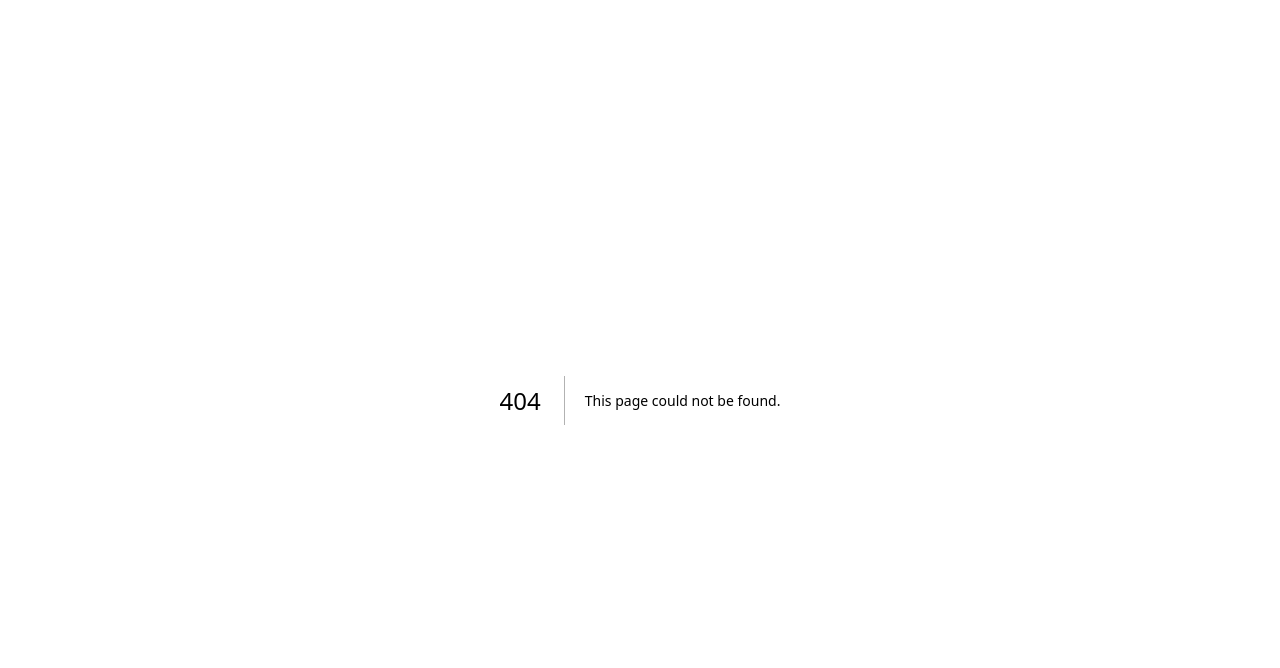
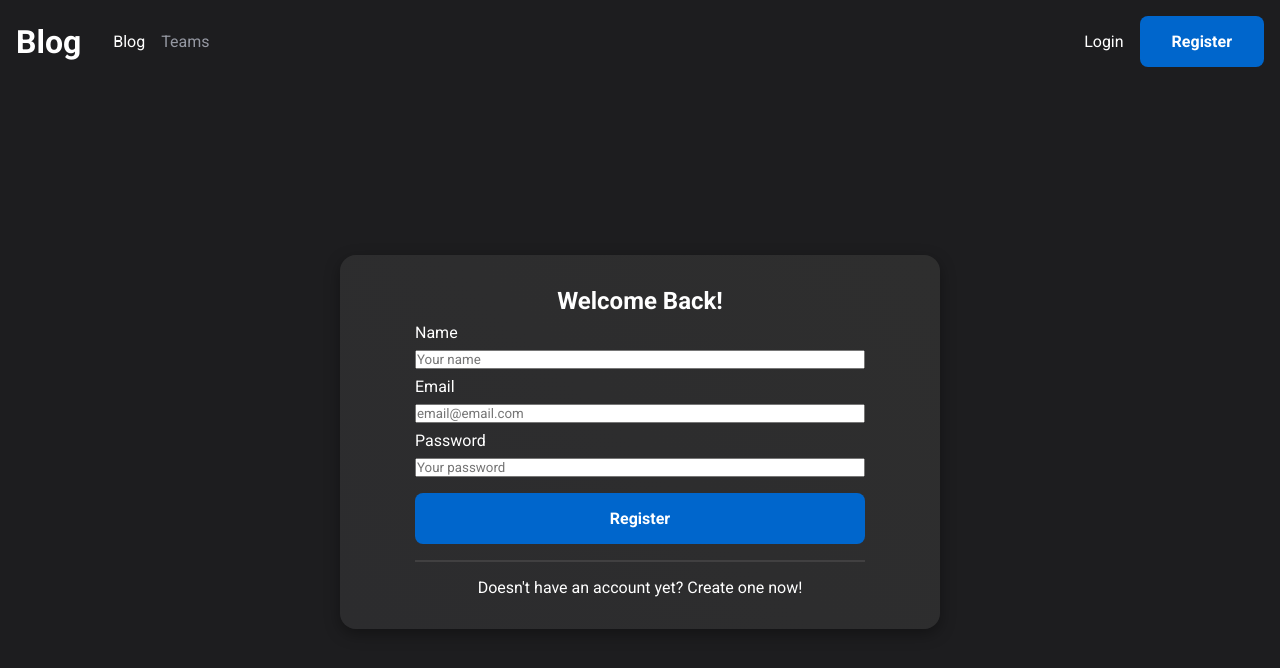
Before and after one commit to enzobocalon/nextjs-blog, a Next.js app: page /login in a window 1280 px wide. Before the commit this address had no page. Shown: the top 668 px of the page. Built offline with nearby package versions, Linux system fonts and the light colour scheme.

Commit message:
feat: initial Login/Register template

```diff
--- a/src/components/Button.ts
+++ b/src/components/Button.ts
@@ -10,6 +10,7 @@ export const Button = styled.button`
   font-size: 1rem;
   cursor: pointer;
   transition: all .3s ease;
+  width: 100%;
 
   :hover {
     background-color: white;
--- /dev/null
+++ b/src/components/Form/index.tsx
@@ -0,0 +1,55 @@
+import Link from 'next/link';
+import { Button } from '../Button';
+import { Input } from '../Input';
+import * as S from './styles';
+
+interface Props {
+  isLogin?: boolean;
+}
+
+export default function Form({isLogin}: Props) {
+	return (
+		<S.Container>
+			<S.Form>
+				<h1>Welcome Back!</h1>
+				{
+					!isLogin && (
+						<S.FieldContainer>
+							<label htmlFor="name">Name</label>
+							<Input
+								id="name"
+								name="name"
+								placeholder='Your name'
+								required
+							/>
+						</S.FieldContainer>
+					)
+				}
+				<S.FieldContainer>
+					<label htmlFor="email">Email</label>
+					<Input
+						id="email"
+						name="email"
+						placeholder='email@email.com'
+						required
+					/>
+				</S.FieldContainer>
+				<S.FieldContainer>
+					<label htmlFor="password">Password</label>
+					<Input
+						id="password"
+						name="password"
+						placeholder='Your password'
+						required
+					/>
+				</S.FieldContainer>
+				<S.FieldContainer>
+					<Button>{isLogin ? 'Login' : 'Register'}</Button>
+				</S.FieldContainer>
+				<Link href={'#'}>
+					<p>Doesn&apos;t have an account yet? Create one now!</p>
+				</Link>
+			</S.Form>
+		</S.Container>
+	);
+}
--- /dev/null
+++ b/src/components/Form/styles.ts
@@ -0,0 +1,62 @@
+import styled from 'styled-components';
+import { Button } from '../Button';
+
+export const Container = styled.section`
+  width: 100%;
+  max-width: 1440px;
+  margin: 1rem auto;
+  padding: 1rem;
+  display: flex;
+  flex-direction: column;
+  align-items: center;
+  justify-content: center;
+  height: calc(100vh - 83px - 2rem);
+`;
+
+export const Form = styled.form`
+  width: 100%;
+  max-width: 600px;
+  display: flex;
+  flex-direction: column;
+  align-items: center;
+  background: linear-gradient(45deg, rgba(44,44,46,1) 0%, rgba(46,46,46,1) 100%);
+  padding-block: 2rem;
+  border-radius: 1rem;
+  box-shadow: rgba(0, 0, 0, 0.35) 0px 5px 15px;
+
+  ${Button} {
+    margin-top: 1rem;
+  }
+
+  > a {
+    cursor: pointer;
+    margin-top: 1rem;
+
+    p {
+      transition: all .3s ease;
+    }
+
+    :hover {
+      p {
+        color: ${({theme}) => theme.blue};
+      }
+    }
+  }
+`;
+
+export const FieldContainer = styled.div`
+  display: flex;
+  flex-direction: column;
+  width: 100%;
+  max-width: 75%;
+  margin: 0 auto;
+
+  label {
+    margin-block: .5rem;
+  }
+
+  :last-of-type {
+    padding-bottom: 1rem;
+    border-bottom: 2px solid ${({theme}) => theme.darkGray};
+  }
+`;
--- /dev/null
+++ b/src/components/Input.ts
@@ -0,0 +1,5 @@
+import styled from 'styled-components';
+
+export const Input = styled.input`
+
+`;
--- /dev/null
+++ b/src/pages/login/index.tsx
@@ -0,0 +1,10 @@
+import Form from '@/components/Form';
+import RootLayout from '@/components/layouts/RootLayout';
+
+export default function Login() {
+	return (
+		<RootLayout>
+			<Form />
+		</RootLayout>
+	);
+}
--- a/src/styles/global.ts
+++ b/src/styles/global.ts
@@ -19,4 +19,9 @@ export const GlobalStyle = createGlobalStyle`
   a, button, input {
     font-family: inherit;
   }
+
+  a {
+    color: inherit;
+    text-decoration: none;
+  }
 `;
--- a/src/styles/themes/index.ts
+++ b/src/styles/themes/index.ts
@@ -1,5 +1,6 @@
 export default {
 	gray: '#1D1D1F',
+	darkGray: '#414041',
 	lightGray: '#9598A2',
 	blue: '#0066CC',
 };
--- a/styled.d.ts
+++ b/styled.d.ts
@@ -4,6 +4,7 @@ declare module 'styled-components' {
   export interface DefaultTheme {
     gray: string;
     lightGray: string;
+    darkGray: string;
     blue: string,
   }
 }
```
